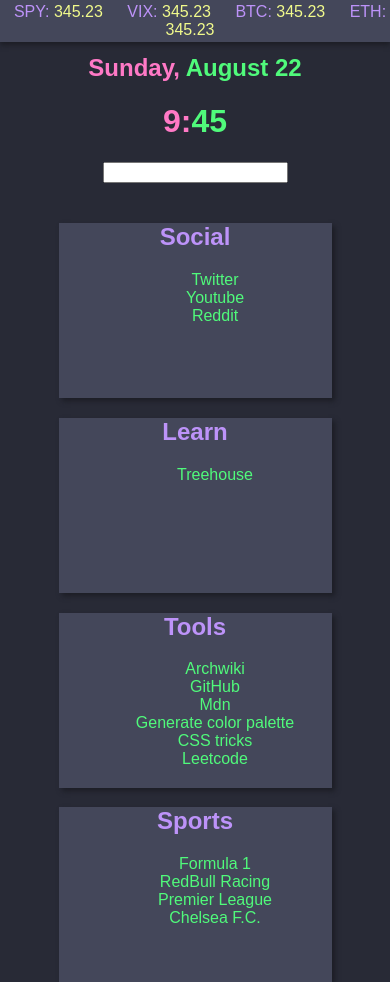
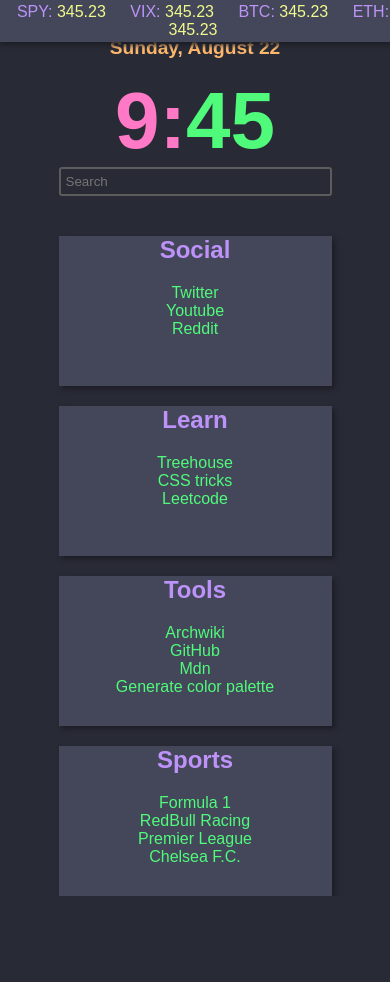
Before and after one commit to bobbypinard/start-page, a plain HTML site: page index.html in a window 390 px wide. After the commit the page ends 896 px from the top, so only its background shows below. Drawn offline with Linux system fonts and the light colour scheme.

Commit message:
Mobile styling done.

```diff
--- a/index.html
+++ b/index.html
@@ -15,10 +15,10 @@
             <li class="crypto">BTC: <span>345.23</span></li>
             <li class="crypto">ETH: <span>345.23</span></li>
         </ul>
-        <h2 id="date">Sunday, <span>August 22</span></h2>
+        <h2 id="date">Sunday, August 22</h2>
         <h1 id="clock">9:<span>45</span></h1>
 
-        <input type="search">
+        <input id="search" placeholder="Search" type="search">
     </header>
 
     <main>
@@ -35,6 +35,8 @@
             <h2>Learn</h2>
             <ul>
                 <li><a href="https://teamtreehouse.com/home">Treehouse</a></li>
+                <li><a href="https://css-tricks.com/">CSS tricks </a></li>
+                <li><a href="https://leetcode.com/">Leetcode</a></li>
             </ul>
         </div>
 
@@ -45,8 +47,6 @@
                 <li><a href="https://github.com/">GitHub</a></li>
                 <li><a href="https://developer.mozilla.org/en-US/">Mdn</a></li>
                 <li><a href="https://color.adobe.com/create/color-wheel">Generate color palette</a></li>
-                <li><a href="https://css-tricks.com/">CSS tricks </a></li>
-                <li><a href="https://leetcode.com/">Leetcode</a></li>
             </ul>
         </div>
 
--- a/styles/style.css
+++ b/styles/style.css
@@ -26,11 +26,15 @@ body {
 }
 
 #ticker {
-    margin: -8px;
+    z-index: 1;
+    top: -16;
+    left: 0;
+    width: 100%;
     background-color: #44475a;
     padding: 3px;
     text-align: center;
     box-shadow: 0 3px 5px #1c1d25;
+    position: fixed;
 }
 
 #ticker li {
@@ -44,14 +48,15 @@ body {
 }
 
 #date {
-    color: #ff79c6;
-}
-
-#date span {
-    color: #50fa7b;
+    margin-top: 10%;
+    font-size: 1.2rem;
+    color: #ffb86c;
 }
 
 #clock {
+    margin: 0;
+    padding: 0;
+    font-size: 5rem;
     color: #ff79c6;
 }
 
@@ -59,11 +64,25 @@ body {
     color: #50fa7b;
 }
 
+#search {
+    width: 70vw;
+    background-color: #282a36;
+    color: grey;
+    border: 2px solid rgb(92, 92, 92);
+    border-radius: 3px;
+    padding: 5px;
+}
+
+.main {
+    display: flex;
+    flex-direction: column;
+}
+
 .card {
     margin: auto;
     transform: translateY(20px);
     width: 70vw;
-    height: 175px;
+    height: 150px;
     background-color: #44475a;
     box-shadow: 3px 3px 5px #1c1d25;
 }
@@ -72,8 +91,9 @@ body {
     color: #bd93f9;
 }
 
-.card li {
+.card ul {
     list-style-type: none;
+    padding: 0;
 }
 
 .card a {
```
